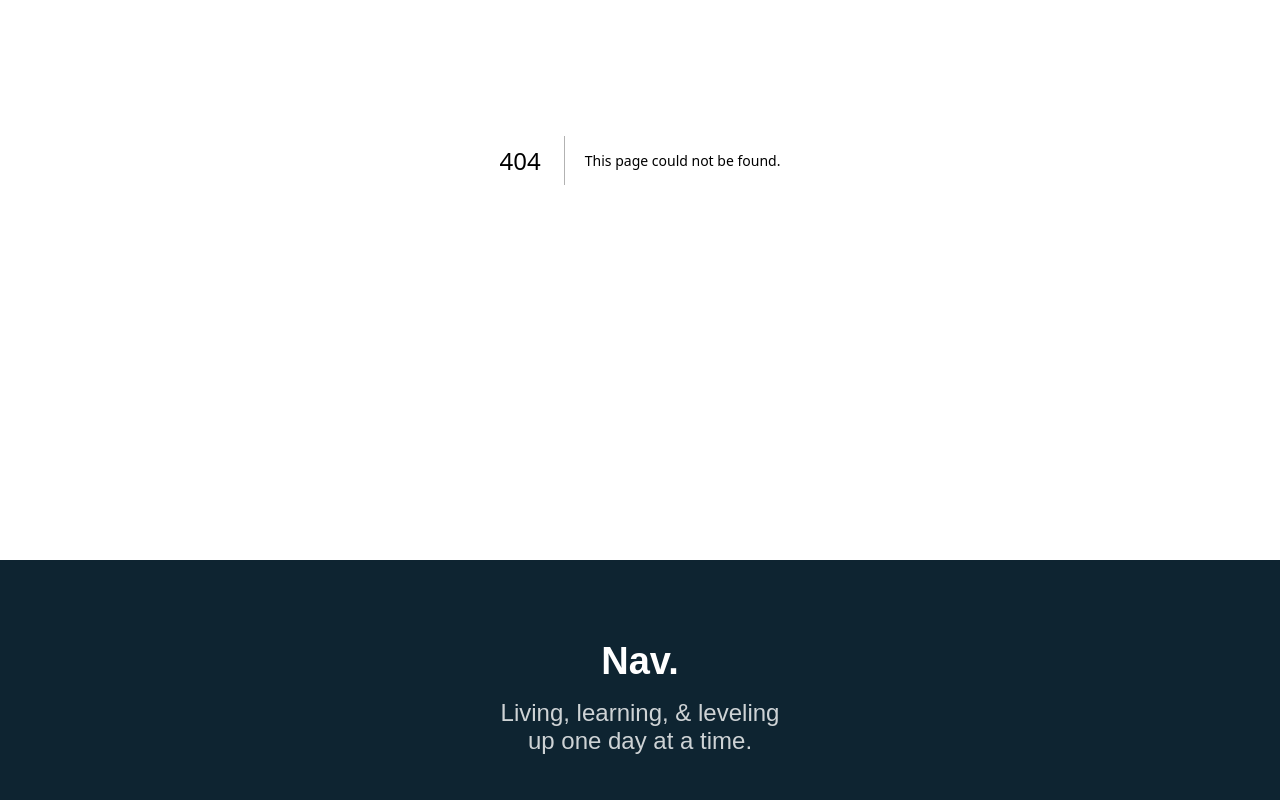
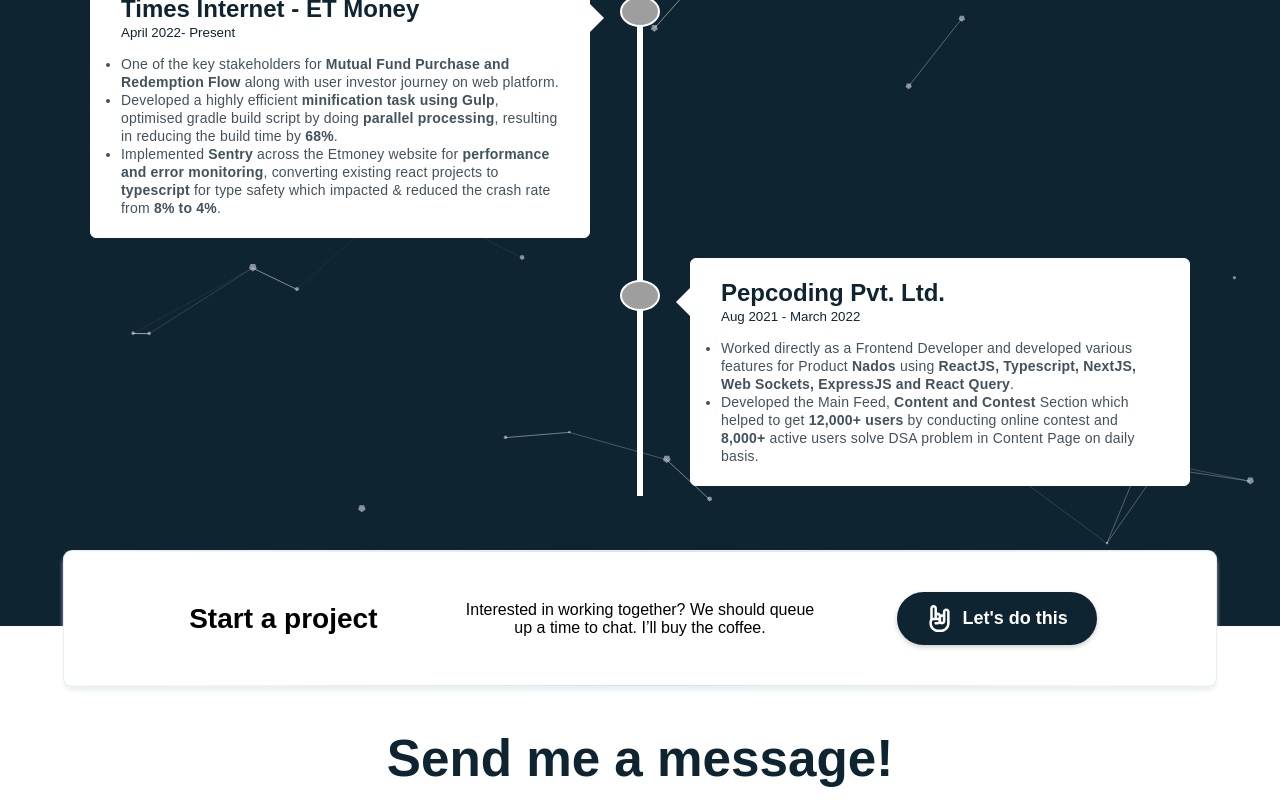
Before and after one commit to Navu4/Portfolio, a Next.js app: page /work in a window 1280 px wide. Before the commit this address had no page. Shown: the part 240-1040 px from the top of the page. Built offline with nearby package versions, Linux system fonts and the light colour scheme; grey boxes are pictures that could not be loaded.

Commit message:
defined routes for different sections

```diff
--- /dev/null
+++ b/src/pages/contact.tsx
@@ -0,0 +1,11 @@
+import ContactForm from "@/components/contact"
+
+interface Props {}
+const ContactPage = (props: Props) => {
+  return (
+    <>
+        <ContactForm />
+    </>
+  )
+}
+export default ContactPage
--- /dev/null
+++ b/src/pages/work.tsx
@@ -0,0 +1,12 @@
+import ContactForm from "@/components/contact"
+import Work from "@/components/work"
+
+const WorkPage = () => {
+  return (
+    <>
+        <Work />
+        <ContactForm />
+    </>
+  )
+}
+export default WorkPage
```
Also changed, not shown: src/pages/about.tsx (added, +10 -0 lines), src/pages/project.tsx (added, +13 -0 lines).
